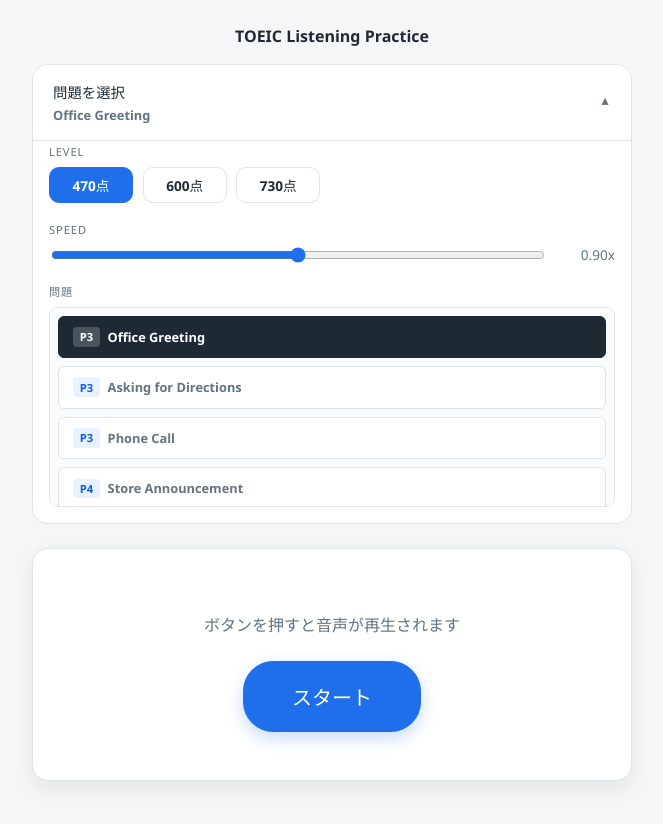
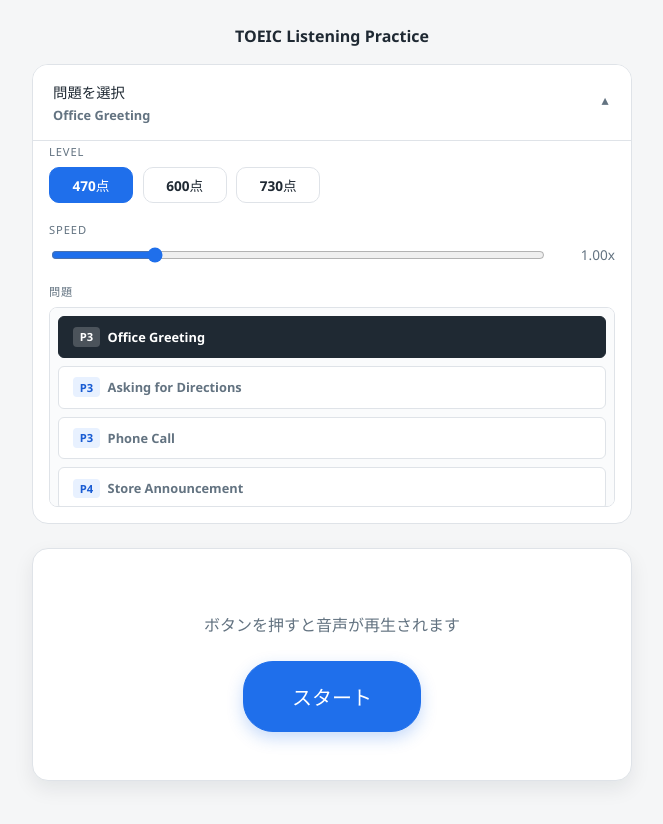
Before and after one commit to pek0hara/english_flash, a React (Vite) app: page / in a window 1280 px wide. Shown: the top 824 px of the page, without its empty margins (308-971 px from the left). Built offline with nearby package versions, Linux system fonts and the light colour scheme.

Commit message:
Fix speed slider range and Android Chrome display issue
- Change speed range from 0.6-1.2 to 0.5-3.0
- Update step from 0.05 to 0.25
- Set default speed to 1.0x
- Add onInput event handler to fix Android Chrome slider display

https://claude.ai/code/session_01UV4T4zK2SjpVZoUZunTCer

```diff
--- a/src/components/ListeningPractice.tsx
+++ b/src/components/ListeningPractice.tsx
@@ -19,7 +19,7 @@ function ListeningPractice() {
   const [answers, setAnswers] = useState<(number | null)[]>([]);
   const [showQuestionText, setShowQuestionText] = useState(false); // 問題の英文と和訳を表示
   const [voices, setVoices] = useState<SpeechSynthesisVoice[]>([]);
-  const [speechRate, setSpeechRate] = useState(0.9);
+  const [speechRate, setSpeechRate] = useState(1.0);
 
   // 利用可能な音声を取得
   useEffect(() => {
@@ -280,11 +280,12 @@ function ListeningPractice() {
                   <input
                     className="speed-slider"
                     type="range"
-                    min="0.6"
-                    max="1.2"
-                    step="0.05"
+                    min="0.5"
+                    max="3.0"
+                    step="0.25"
                     value={speechRate}
                     onChange={(e) => setSpeechRate(Number(e.target.value))}
+                    onInput={(e) => setSpeechRate(Number((e.target as HTMLInputElement).value))}
                   />
                   <span className="speed-value">{speechRate.toFixed(2)}x</span>
                 </div>
@@ -347,11 +348,12 @@ function ListeningPractice() {
                 <input
                   className="speed-slider"
                   type="range"
-                  min="0.6"
-                  max="1.2"
-                  step="0.05"
+                  min="0.5"
+                  max="3.0"
+                  step="0.25"
                   value={speechRate}
                   onChange={(e) => setSpeechRate(Number(e.target.value))}
+                  onInput={(e) => setSpeechRate(Number((e.target as HTMLInputElement).value))}
                 />
                 <span className="speed-value">{speechRate.toFixed(2)}x</span>
               </div>
```
Also changed, not shown: 1 other file (tests, documents, lock files or other folders).
